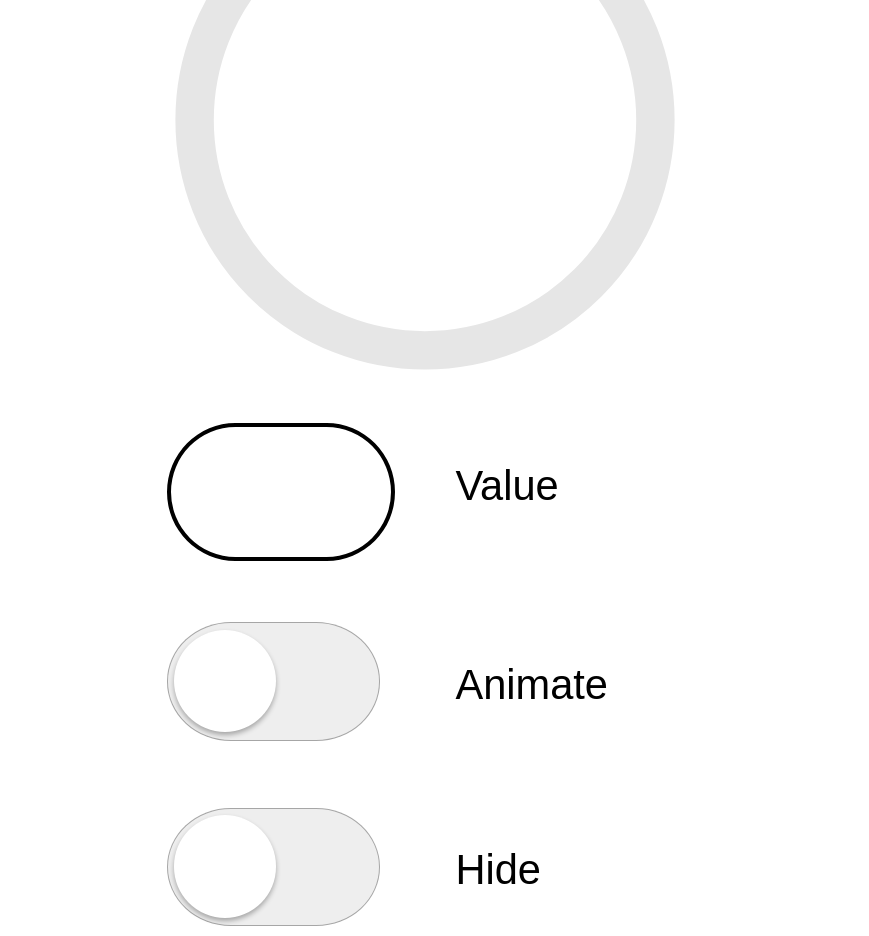
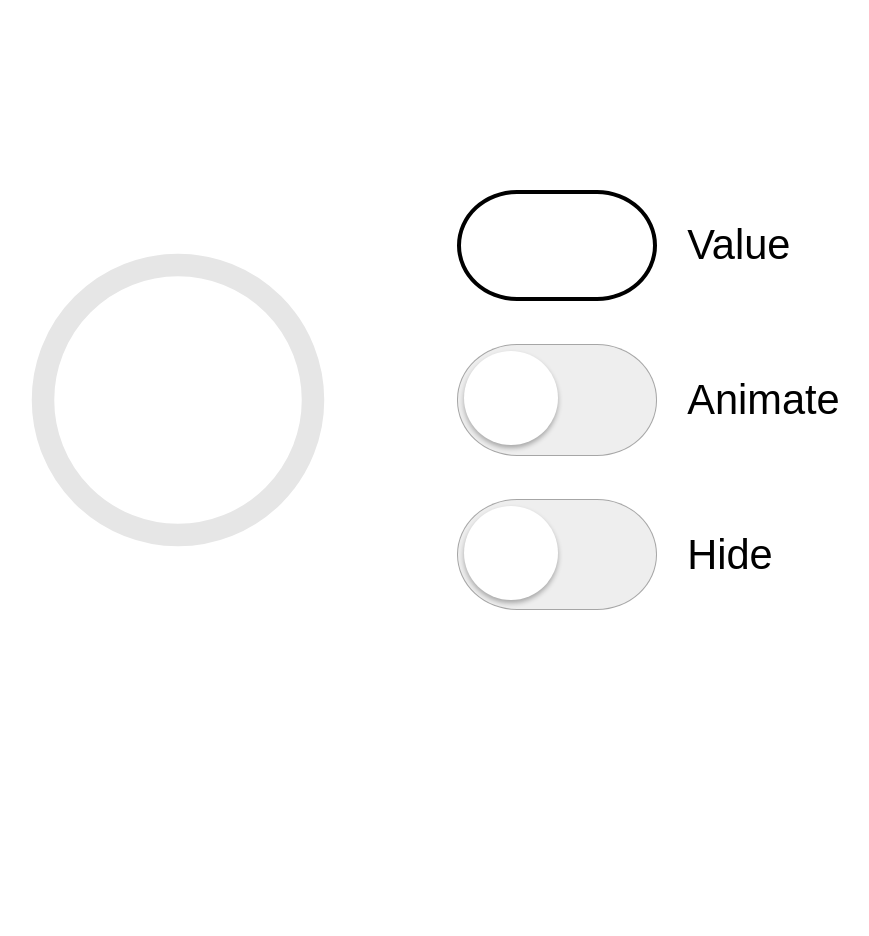
Before and after one commit to coder-fierfly/progressBar.github.io, a website: page index.html in a window 1280 px wide. Shown: the whole page, without its empty margins (215-1084 px from the left). After the commit the page ends 800 px from the top, so only its background shows below. Drawn offline with Linux system fonts and the light colour scheme.

Commit message:
исправила переменные

```diff
--- a/style.css
+++ b/style.css
@@ -16,15 +16,30 @@ body {
     gap: 5vh;
     align-items: center;
     margin: 2em;
+    --relative-size: calc(2em + 3.5vw);
+    --element-width: calc(var(--relative-size) * 1.8);
+    --element-height: var(--relative-size);
+}
+
+@media (min-aspect-ratio: 1/1) {
+    .container {
+        grid-template-columns: 1fr 1fr;
+        grid-template-rows: none;
+        --relative-size: calc(2em + 3.5vh);
+        gap: 5vw;
+        --element-width: calc(var(--relative-size) * 1.8);
+        --element-height: var(--relative-size);
+    }
 }
 
 .progress-circle {
     position: relative;
-    width: 40vw;
-    height: auto;
+    width: calc(var(--relative-size) * 5);
+    height: calc(var(--relative-size) * 5);
     justify-content: center;
     align-items: center;
     margin: auto;
+    display: flex;
 }
 
 .progress-circle svg {
@@ -48,6 +63,8 @@ body {
 }
 
 .rotate {
+    transform-origin: center;
+    display: inline-block;
     animation: spin 2s linear infinite;
 }
 
@@ -81,32 +98,44 @@ body {
 }
 
 .progress-in {
+    position: relative;
     font-size: calc(1em + 2vw);
     border-radius: 30%/50%;
     text-align: center;
-    height: calc(var(--text-height) - 1em - 2vw);
-    width: calc(var(--text-height) + 0.5em);
+    height: var(--element-height);
+    width: var(--element-width);
     border: 0.1em solid #000000;
+    box-sizing: border-box;
+}
+
+.progress-in::-webkit-inner-spin-button,
+.progress-in::-webkit-outer-spin-button {
+    -webkit-appearance: none;
+    margin: 0;
+}
+
+.progress-in {
+    -moz-appearance: textfield;
 }
 
 
 .checkbox-ios {
     display: inline-block;
-    height: var(--text-height);
-    width: calc(var(--text-height) * 1.8);
-    line-height: 28px;
-    margin-right: 10px;
+    height: var(--element-height);
+    width: var(--element-width);
+    font-size: calc(1em + 2vw);
     position: relative;
     vertical-align: middle;
     user-select: none;
+    box-sizing: border-box;
 }
 
 .checkbox-ios .checkbox-ios-switch {
     position: relative;
     display: inline-block;
     box-sizing: border-box;
-    height: var(--text-height);
-    width: calc(var(--text-height) * 1.8);
+    height: var(--element-height);
+    width: var(--element-width);
     border: 1px solid rgba(0, 0, 0, .1);
     border-radius: 30%/50%;
     vertical-align: top;
@@ -117,11 +146,11 @@ body {
 .checkbox-ios .checkbox-ios-switch:before {
     content: '';
     position: absolute;
-    top: 0.4em;
-    left: 0.4em;
+    top: calc(var(--relative-size) * 0.05);
+    left: calc(var(--relative-size) * 0.05);
     display: inline-block;
-    width: calc(var(--text-height) - 1em);
-    height: calc(var(--text-height) - 1em);
+    width: calc(var(--relative-size) * 0.85);
+    height: calc(var(--relative-size) * 0.85);
     border-radius: 50%;
     background: white;
     box-shadow: 0 3px 5px rgba(0, 0, 0, .3);
@@ -146,7 +175,7 @@ body {
 }
 
 .checkbox-ios input[type=checkbox]:checked + .checkbox-ios-switch:before {
-    transform: translateX(calc(var(--text-height) * 0.8));
+    transform: translateX(calc(var(--relative-size) * 0.8));
 }
 
 .checkbox-ios input[type="checkbox"]:not(:disabled) + .checkbox-ios-switch {
@@ -169,10 +198,11 @@ body {
 
 .input-cont {
     display: grid;
-    gap: calc(3em + 1vw);
+    gap: calc(var(--relative-size) * 0.5);
     grid-template-columns: repeat(2, 1fr);
     grid-template-rows: repeat(3, auto);
-    --text-height: calc(3em + 5.5vw);
+    box-sizing: border-box;
+    align-items: center;
 }
 
 .hidden-block {
```
Also changed, not shown: .github/workflows/ci.yml (deleted).
